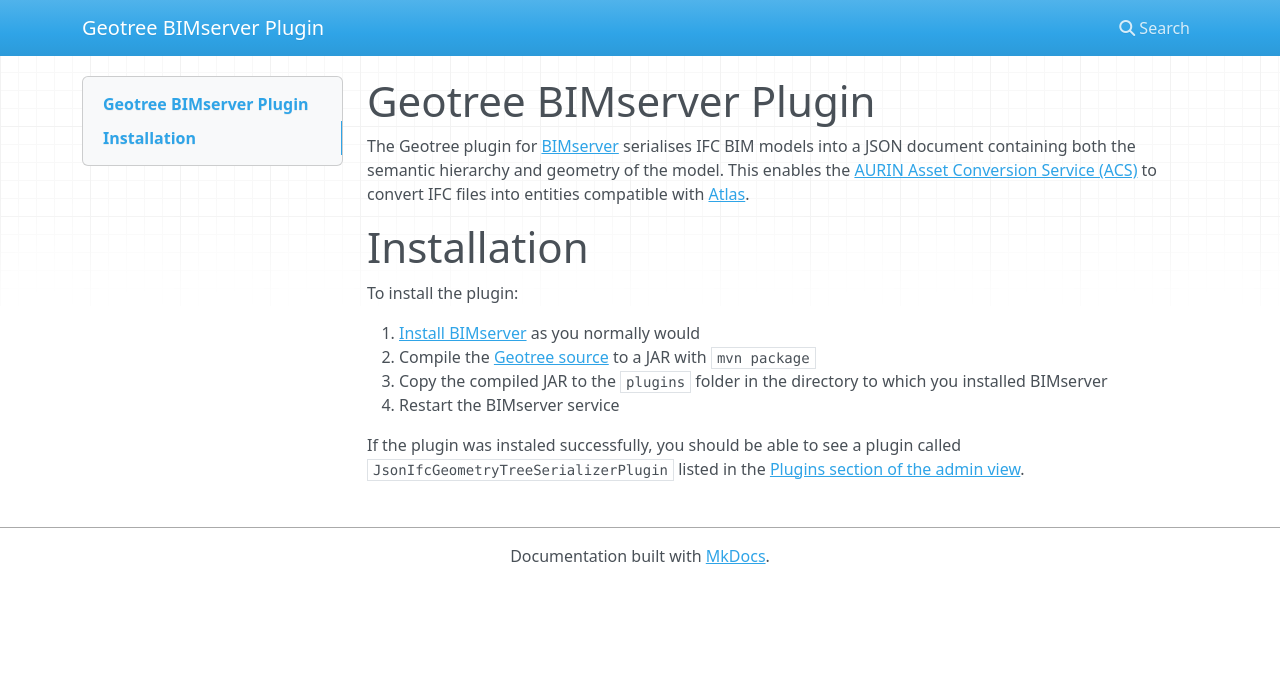
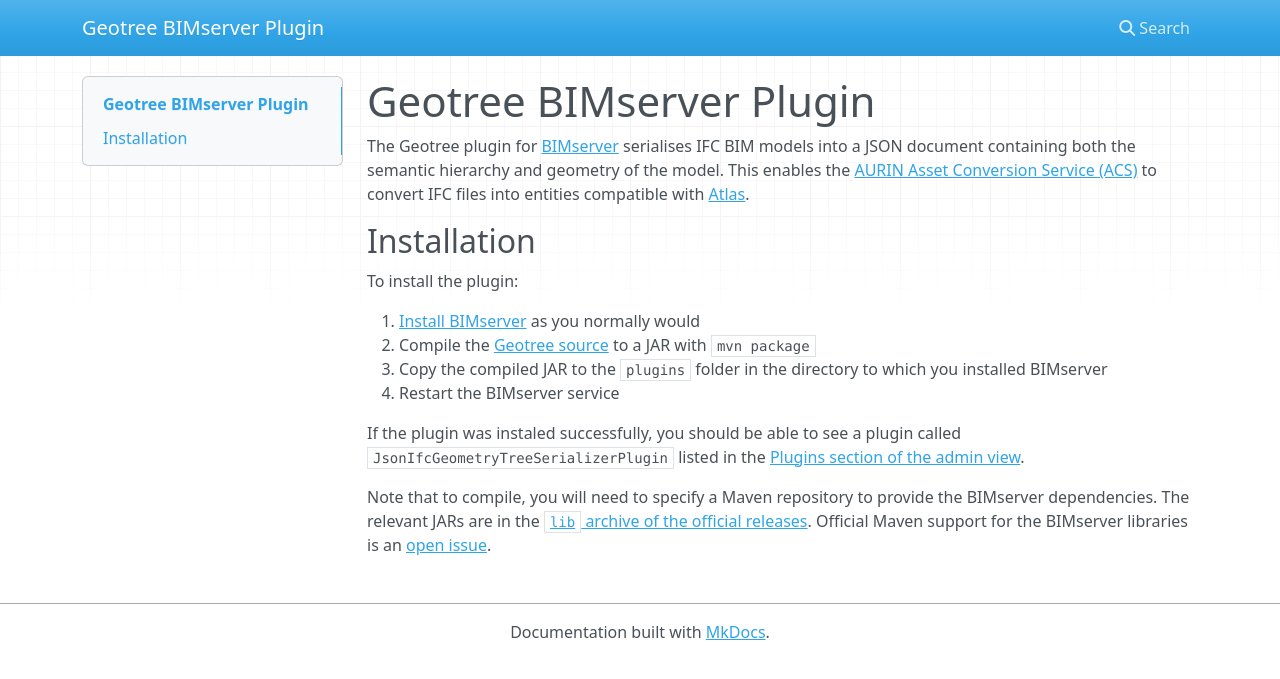
Before and after one commit to urbanetic/geotree-bimserver-plugin, an MkDocs documentation site: the page built from docs/index.md, in a window 1280 px wide. Shown: the top 679 px of the page. Built offline with MkDocs 1.6.1, drawn with Linux system fonts in a browser that asks for light colours; nearby versions of some CDN libraries.

Commit message:
Minor update to docs.

```diff
--- a/docs/index.md
+++ b/docs/index.md
@@ -4,7 +4,7 @@ The Geotree plugin for [BIMserver][bimserver] serialises IFC BIM models into a J
 containing both the semantic hierarchy and geometry of the model. This enables the [AURIN Asset
 Conversion Service (ACS)][acs] to convert IFC files into entities compatible with [Atlas][atlas].
 
-# Installation
+## Installation
 
 To install the plugin:
 
@@ -16,9 +16,16 @@ To install the plugin:
 If the plugin was instaled successfully, you should be able to see a plugin called
 `JsonIfcGeometryTreeSerializerPlugin` listed in the [Plugins section of the admin view][plugins].
 
+Note that to compile, you will need to specify a Maven repository to provide the BIMserver
+dependencies. The relevant JARs are in the [`lib` archive of the official releases][lib]. Official
+Maven support for the BIMserver libraries is an [open issue][issue].
+
+
 [bimserver]: http://bimserver.org/
 [acs]: https://github.com/urbanetic/aurin-acs
 [atlas]: https://github.com/urbanetic/atlas
 [install]: https://github.com/opensourceBIM/BIMserver/wiki/Get-Started-Quick-Guide
 [geotree]: https://github.com/urbanetic/geotree-bimserver-plugin
 [plugins]: http://localhost:8082/admin/?page=ServerSettings&subpage=Plugins
+[lib]: https://github.com/opensourceBIM/BIMserver/releases/download/1.3.0-FINAL-2014-04-25/bimserver-lib-1.3.0-FINAL-2014-04-25.zip
+[issue]: https://github.com/opensourceBIM/BIMserver/issues/143
```
